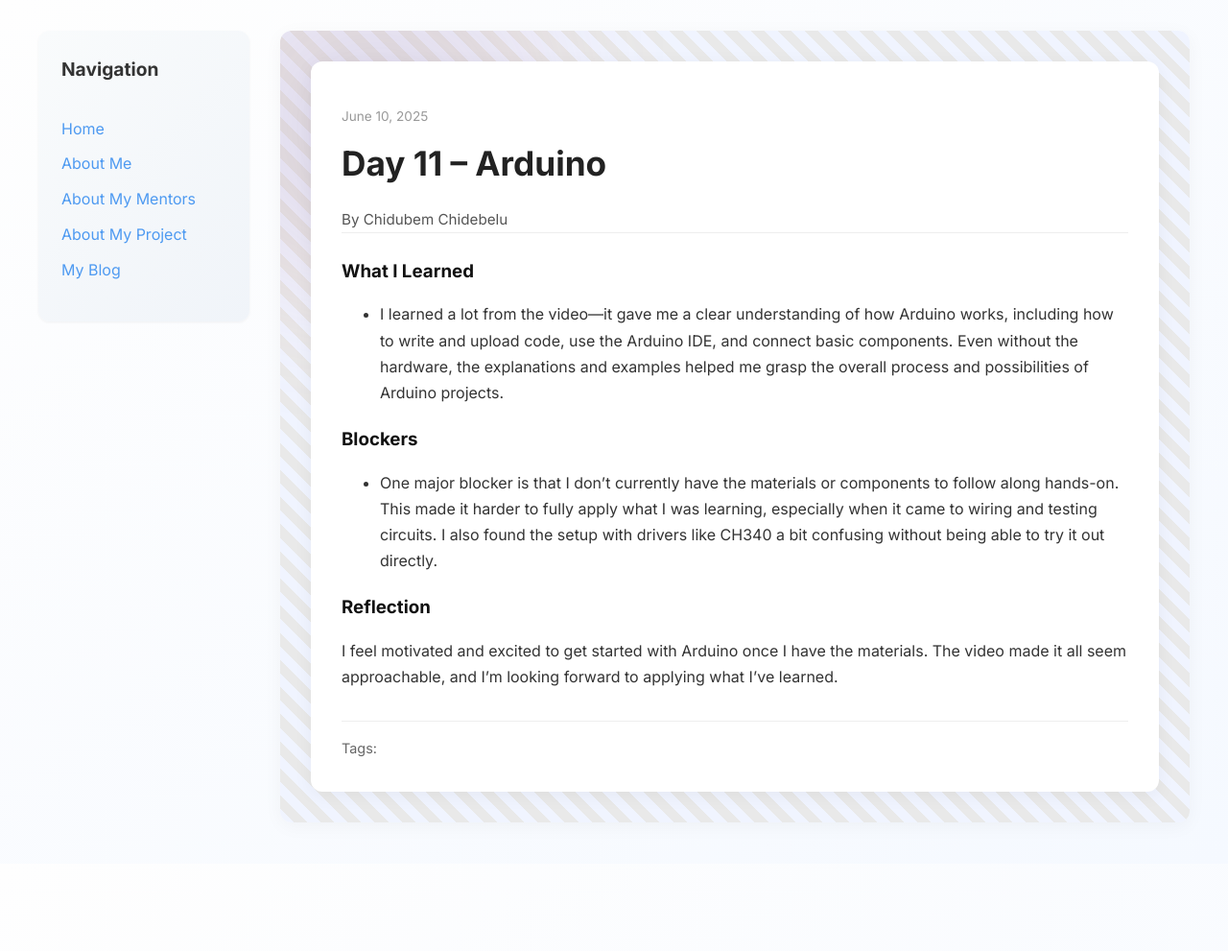
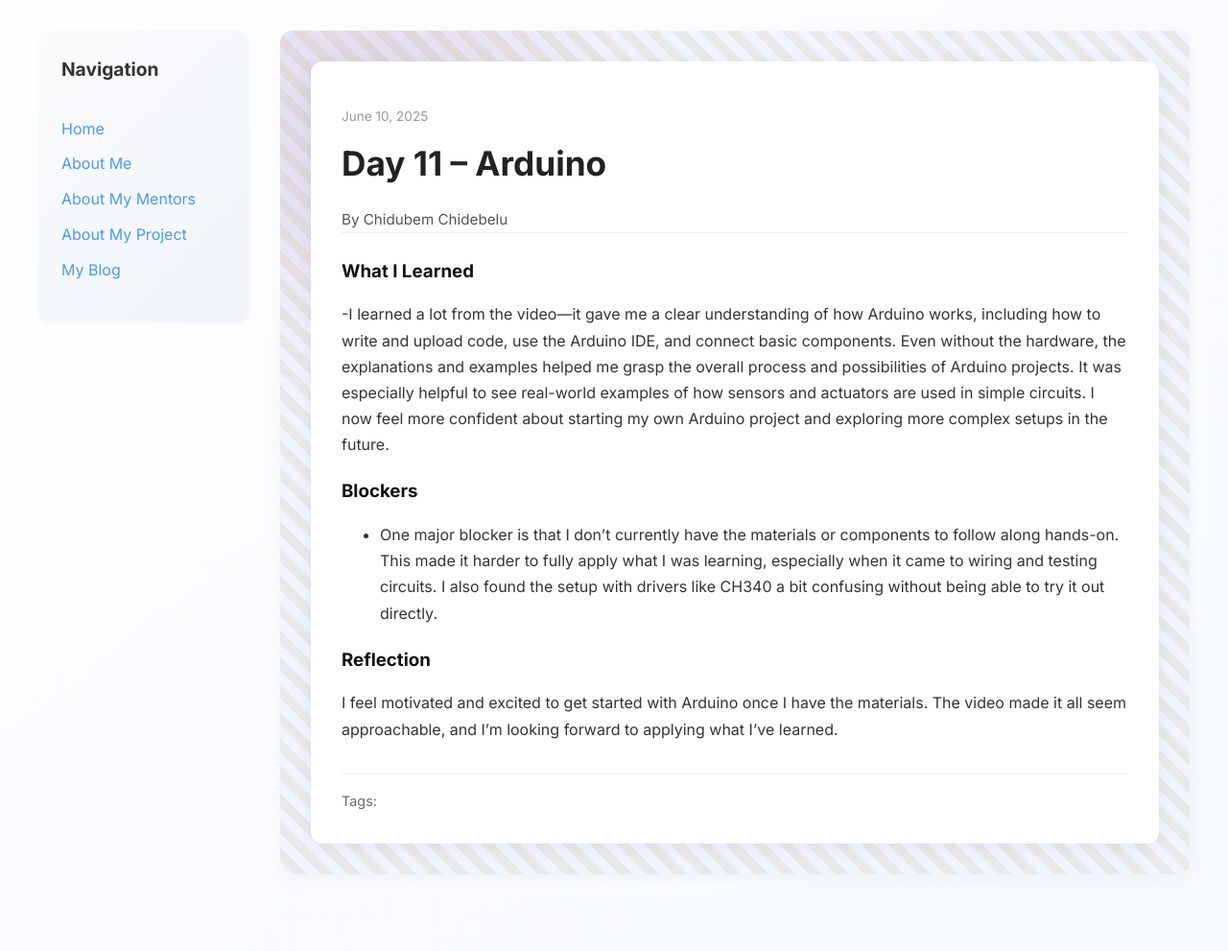
Before and after one commit to 10DubemCant/10DubemCant.github.io, a Jekyll site: the page built from _posts/2025-06-10-day-11.md, in a window 1280 px wide. Shown: the whole page at 96% size. Built offline with Jekyll 4.4.1, drawn with Linux system fonts in a browser that asks for light colours; a file with an impossible date is left out; before the commit the page ends 900 px from its top, so only the background shows below that.

Commit message:
Update 2025-06-10-day-11.md

```diff
--- a/_posts/2025-06-10-day-11.md
+++ b/_posts/2025-06-10-day-11.md
@@ -7,7 +7,7 @@ author: Chidubem Chidebelu
 
 
 ### What I Learned
-- I learned a lot from the video—it gave me a clear understanding of how Arduino works, including how to write and upload code, use the Arduino IDE, and connect basic components. Even without the hardware, the explanations and examples helped me grasp the overall process and possibilities of Arduino projects.
+-I learned a lot from the video—it gave me a clear understanding of how Arduino works, including how to write and upload code, use the Arduino IDE, and connect basic components. Even without the hardware, the explanations and examples helped me grasp the overall process and possibilities of Arduino projects. It was especially helpful to see real-world examples of how sensors and actuators are used in simple circuits. I now feel more confident about starting my own Arduino project and exploring more complex setups in the future.
 
 
 ### Blockers
```
